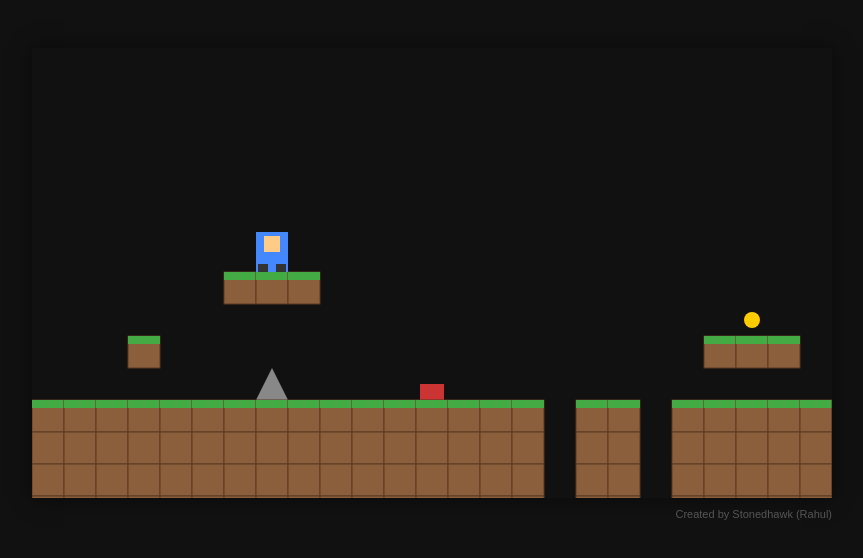
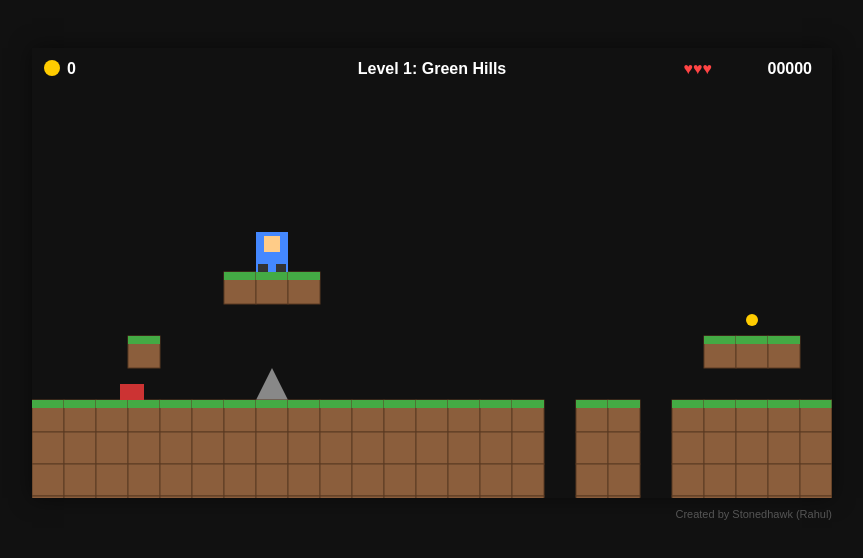
Before and after one commit to stonedhawk/pixel-platformer, a plain HTML site: page index.html in a window 1280 px wide. Shown: the part 116-674 px from the top of the page, without its empty margins (208-1071 px from the left). Drawn offline with Linux system fonts and the light colour scheme.

Commit message:
feat: coins, enemies, spikes, and HUD

```diff
--- a/index.html
+++ b/index.html
@@ -65,24 +65,34 @@
             if (e.code === 'KeyW' || e.code === 'ArrowUp' || e.code === 'Space') keys.jump = false;
         });
 
-        // Player physics constants
+        // Game Constants
         const GRAVITY = 0.6;
         const TERMINAL_VELOCITY = 10;
         const WALK_SPEED = 4;
         const JUMP_VELOCITY = -12;
+        const TILE_SIZE = 32;
+
+        // Globals
+        let score = 0;
+        let coinsCount = 0;
+        let lives = 3;
+        let levelName = 'Level 1: Green Hills';
+        let frameCount = 0;
 
         const player = {
             x: 100,
             y: 100,
-            width: 32,  // 16x20 at 2x scale
+            startX: 100,
+            startY: 100,
+            width: 32,
             height: 40,
             vx: 0,
             vy: 0,
-            grounded: false
+            grounded: false,
+            invincibleTimer: 0
         };
 
         const camera = { x: 0, y: 0 };
-        const TILE_SIZE = 32;
 
         const level1 = [
             "..............................................................",
@@ -103,11 +113,15 @@
         ];
 
         let map = [];
+        let coinsList = [];
+        let enemiesList = [];
         let levelWidth = 0;
         let levelHeight = 0;
 
         function loadLevel(levelData) {
             map = [];
+            coinsList = [];
+            enemiesList = [];
             levelHeight = levelData.length;
             levelWidth = levelData[0].length;
             for (let y = 0; y < levelHeight; y++) {
@@ -115,9 +129,18 @@
                 for (let x = 0; x < levelWidth; x++) {
                     let tile = levelData[y][x];
                     if (tile === 'P') {
-                        player.x = x * TILE_SIZE;
-                        player.y = y * TILE_SIZE;
+                        player.startX = x * TILE_SIZE;
+                        player.startY = y * TILE_SIZE;
+                        player.x = player.startX;
+                        player.y = player.startY;
                         tile = '.'; // clear spawn point
+                    } else if (tile === 'C') {
+                        coinsList.push({ x: x * TILE_SIZE, y: y * TILE_SIZE, collected: false });
+                        tile = '.';
+                    } else if (tile === 'E') {
+                        // slightly smaller hitbox for enemies, placed on ground
+                        enemiesList.push({ x: x * TILE_SIZE + 4, y: y * TILE_SIZE + 16, width: 24, height: 16, vx: -1, state: 'alive', squishTimer: 0 });
+                        tile = '.';
                     }
                     row.push(tile);
                 }
@@ -125,12 +148,11 @@
             }
         }
 
-        // Initialize Level
         loadLevel(level1);
 
         function isSolid(tx, ty) {
-            if (tx < 0 || tx >= levelWidth) return true; // solid walls on edges
-            if (ty < 0 || ty >= levelHeight) return false; // not solid top/bottom (can fall in holes)
+            if (tx < 0 || tx >= levelWidth) return true;
+            if (ty < 0 || ty >= levelHeight) return false;
             const tile = map[ty][tx];
             return tile === '#' || tile === 'G';
         }
@@ -149,7 +171,33 @@
             return false;
         }
 
+        function isOverlapping(r1, r2) {
+            return r1.x < r2.x + r2.width &&
+                   r1.x + r1.width > r2.x &&
+                   r1.y < r2.y + r2.height &&
+                   r1.y + r1.height > r2.y;
+        }
+
+        function killPlayer() {
+            if (player.invincibleTimer > 0) return;
+            lives--;
+            if (lives <= 0) {
+                // simple game over reset for now
+                lives = 3;
+                score = 0;
+                coinsCount = 0;
+            }
+            player.x = player.startX;
+            player.y = player.startY;
+            player.vx = 0;
+            player.vy = 0;
+            player.invincibleTimer = 60; // 1 second invincibility
+        }
+
         function update() {
+            frameCount++;
+            if (player.invincibleTimer > 0) player.invincibleTimer--;
+
             // Horizontal motion
             if (keys.left) {
                 player.vx = -WALK_SPEED;
@@ -174,9 +222,9 @@
             // Horizontal Collision
             player.x += player.vx;
             if (checkCollision(player.x, player.y, player.width, player.height)) {
-                if (player.vx > 0) { // moving right
+                if (player.vx > 0) {
                     player.x = Math.floor((player.x + player.width) / TILE_SIZE) * TILE_SIZE - player.width;
-                } else if (player.vx < 0) { // moving left
+                } else if (player.vx < 0) {
                     player.x = Math.floor(player.x / TILE_SIZE) * TILE_SIZE + TILE_SIZE;
                 }
                 player.vx = 0;
@@ -186,10 +234,10 @@
             player.grounded = false;
             player.y += player.vy;
             if (checkCollision(player.x, player.y, player.width, player.height)) {
-                if (player.vy > 0) { // falling
+                if (player.vy > 0) {
                     player.y = Math.floor((player.y + player.height) / TILE_SIZE) * TILE_SIZE - player.height;
                     player.grounded = true;
-                } else if (player.vy < 0) { // jumping up (hit ceiling)
+                } else if (player.vy < 0) {
                     player.y = Math.floor(player.y / TILE_SIZE) * TILE_SIZE + TILE_SIZE;
                 }
                 player.vy = 0;
@@ -197,10 +245,71 @@
 
             // Fall off bottom check
             if (player.y > canvas.height + 100) {
-                // Temporary respawn behavior for falling in hole
-                loadLevel(level1);
-                player.vx = 0;
-                player.vy = 0;
+                killPlayer();
+            }
+
+            // Move Enemies
+            for (let e of enemiesList) {
+                if (e.state === 'dead') continue;
+                if (e.state === 'alive') {
+                    let nextX = e.x + e.vx;
+                    let nextTx = Math.floor((e.vx > 0 ? nextX + e.width : nextX) / TILE_SIZE);
+                    let currentTy = Math.floor((e.y + e.height - 1) / TILE_SIZE);
+                    let floorTy = currentTy + 1;
+
+                    if (isSolid(nextTx, currentTy) || !isSolid(nextTx, floorTy)) {
+                        e.vx *= -1; // turnaround
+                    } else {
+                        e.x += e.vx;
+                    }
+                } else if (e.state === 'squished') {
+                    e.squishTimer--;
+                    if (e.squishTimer <= 0) e.state = 'dead';
+                }
+            }
+
+            // Coin collection
+            for (let c of coinsList) {
+                if (!c.collected) {
+                    // Hitbox inside tile
+                    if (isOverlapping(player, { x: c.x + 8, y: c.y + 8, width: 16, height: 16 })) {
+                        c.collected = true;
+                        coinsCount++;
+                        score += 50;
+                    }
+                }
+            }
+
+            // Enemy collision
+            for (let e of enemiesList) {
+                if (e.state === 'alive') {
+                    if (isOverlapping(player, e)) {
+                        // Stomp check
+                        if (player.vy > 0 && player.y + player.height - player.vy <= e.y + 8) {
+                            e.state = 'squished';
+                            e.squishTimer = 30;
+                            player.vy = -8; // bounce
+                            score += 100;
+                        } else {
+                            killPlayer();
+                        }
+                    }
+                }
+            }
+
+            // Hazard collision (Spikes)
+            let tx1 = Math.floor(player.x / TILE_SIZE);
+            let tx2 = Math.floor((player.x + player.width - 0.1) / TILE_SIZE);
+            let ty1 = Math.floor(player.y / TILE_SIZE);
+            let ty2 = Math.floor((player.y + player.height - 0.1) / TILE_SIZE);
+            for (let ty = ty1; ty <= ty2; ty++) {
+                for (let tx = tx1; tx <= tx2; tx++) {
+                    if (tx >= 0 && tx < levelWidth && ty >= 0 && ty < levelHeight) {
+                        if (map[ty][tx] === 'S') {
+                            killPlayer();
+                        }
+                    }
+                }
             }
 
             // Camera follow
@@ -212,7 +321,7 @@
 
         function draw() {
             // Clear canvas
-            ctx.fillStyle = '#111'; // Same as background
+            ctx.fillStyle = '#111';
             ctx.fillRect(0, 0, canvas.width, canvas.height);
 
             const startX = Math.floor(camera.x / TILE_SIZE);
@@ -237,13 +346,6 @@
                         ctx.fillStyle = '#44aa44';
                         ctx.fillRect(drawX, drawY, TILE_SIZE, 8);
                     }
-                    // Placeholders for dynamic elements
-                    if (tile === 'C') {
-                        ctx.fillStyle = '#ffcc00';
-                        ctx.beginPath();
-                        ctx.arc(drawX + 16, drawY + 16, 8, 0, Math.PI * 2);
-                        ctx.fill();
-                    }
                     if (tile === 'S') { // Spike
                         ctx.fillStyle = '#888';
                         ctx.beginPath();
@@ -252,20 +354,45 @@
                         ctx.lineTo(drawX, drawY + 32);
                         ctx.fill();
                     }
-                    if (tile === 'E') { // Enemy
-                        ctx.fillStyle = '#cc3333';
-                        ctx.fillRect(drawX + 4, drawY + 16, 24, 16);
-                    }
-                    if (tile === 'D') { // Door
+                    if (tile === 'D') { // Door placeholder
                         ctx.fillStyle = '#8855aa';
                         ctx.fillRect(drawX + 4, drawY, 24, 32);
                     }
                 }
             }
 
+            // Draw coins
+            for (let c of coinsList) {
+                if (!c.collected) {
+                    const shimmer = (frameCount % 30 < 15) ? 6 : 8; // 2-frame animation
+                    ctx.fillStyle = '#ffcc00';
+                    ctx.beginPath();
+                    ctx.arc(c.x + 16 - camera.x, c.y + 16, shimmer, 0, Math.PI * 2);
+                    ctx.fill();
+                }
+            }
+
+            // Draw Enemies
+            for (let e of enemiesList) {
+                if (e.state === 'dead') continue;
+                let ex = e.x - camera.x;
+                ctx.fillStyle = '#cc3333';
+                if (e.state === 'squished') {
+                    ctx.fillRect(ex, e.y + 8, e.width, e.height / 2);
+                } else {
+                    ctx.fillRect(ex, e.y, e.width, e.height);
+                }
+            }
+
             // Draw player
             let px = player.x - camera.x;
             let py = player.y;
+
+            if (player.invincibleTimer > 0) {
+                if (Math.floor(frameCount / 4) % 2 === 0) {
+                    ctx.globalAlpha = 0.5;
+                }
+            }
 
             // Body
             ctx.fillStyle = '#4488ff';
@@ -277,6 +404,33 @@
             ctx.fillStyle = '#333';
             ctx.fillRect(px + 2, py + 32, 10, 8);
             ctx.fillRect(px + 20, py + 32, 10, 8);
+
+            ctx.globalAlpha = 1.0;
+
+            // Draw HUD
+            ctx.textAlign = 'left';
+
+            // Coins
+            ctx.fillStyle = '#ffcc00';
+            ctx.beginPath();
+            ctx.arc(20, 20, 8, 0, Math.PI * 2);
+            ctx.fill();
+            ctx.fillStyle = '#fff';
+            ctx.font = 'bold 16px sans-serif';
+            ctx.fillText(coinsCount, 35, 26);
+
+            // Level Name
+            ctx.textAlign = 'center';
+            ctx.fillText(levelName, canvas.width / 2, 26);
+
+            // Lives and Score
+            ctx.textAlign = 'right';
+            let hearts = '';
+            for(let i = 0; i < lives; i++) hearts += '♥';
+            ctx.fillStyle = '#f44';
+            ctx.fillText(hearts, canvas.width - 120, 26);
+            ctx.fillStyle = '#fff';
+            ctx.fillText(String(score).padStart(5, '0'), canvas.width - 20, 26);
         }
 
         function gameLoop() {
```
